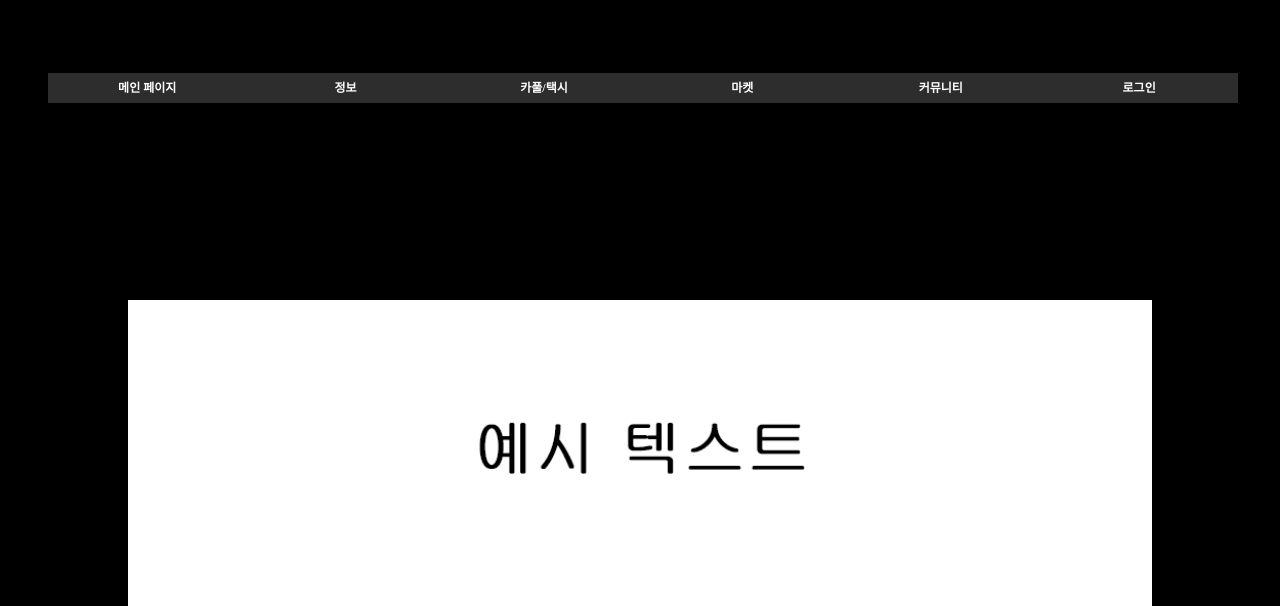
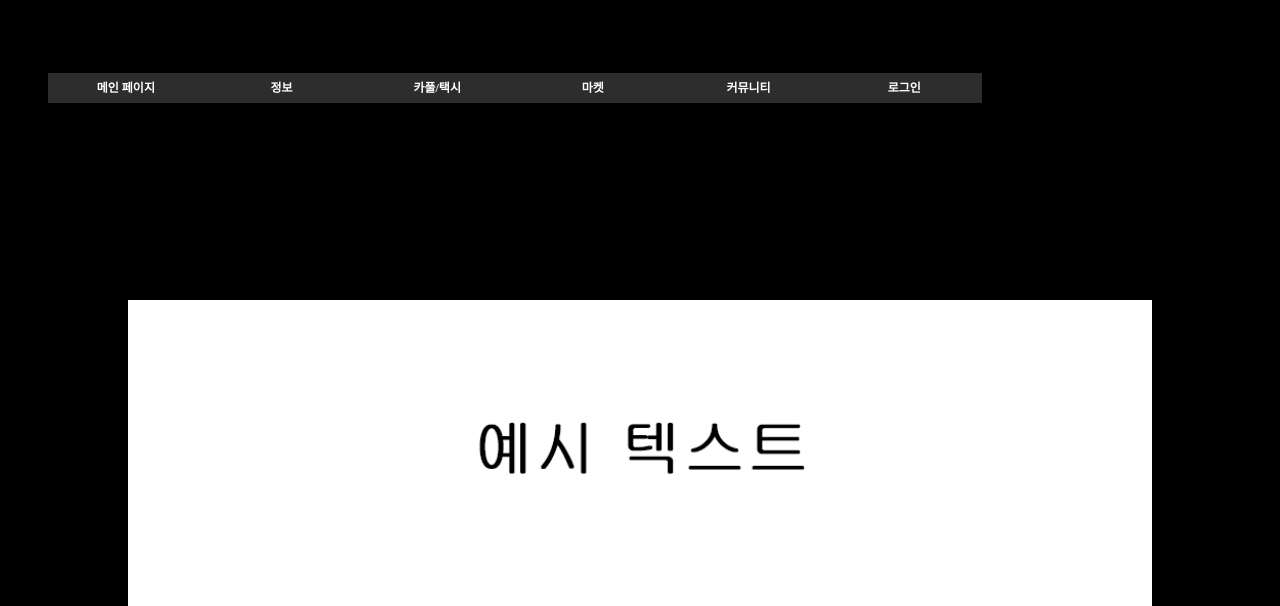
Before and after one commit to Mad-Alchemist/IP, a PHP site: page /main.php in a window 1280 px wide. Shown: the top 606 px of the page. Run offline with PHP 8.4, Linux system fonts and the light colour scheme.

Commit message:
ㅁㅁㄴㅇ

```diff
--- a/css/a.css
+++ b/css/a.css
@@ -3,7 +3,7 @@
   position: fixed;
   z-index:10;
   top: 60px;
-  width: 100vw;
+  width: 90vw;
   height:auto;
   text-align: center;
 }
@@ -15,7 +15,7 @@
   background-color: #2d2d2d;
   float: left;
   line-height: 30px;
-  width: 16%;
+  width: 14%;
   vertical-align: middle;
   text-align: center;
 }
```
